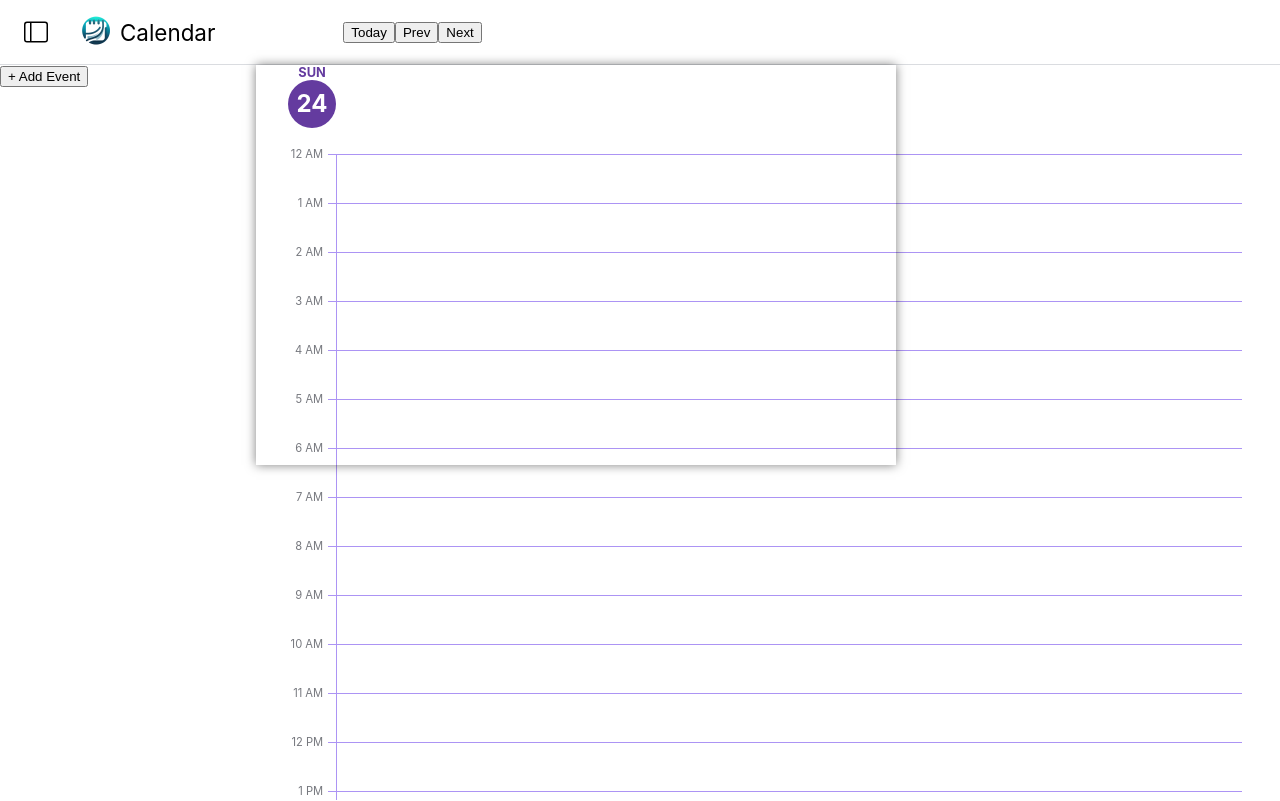
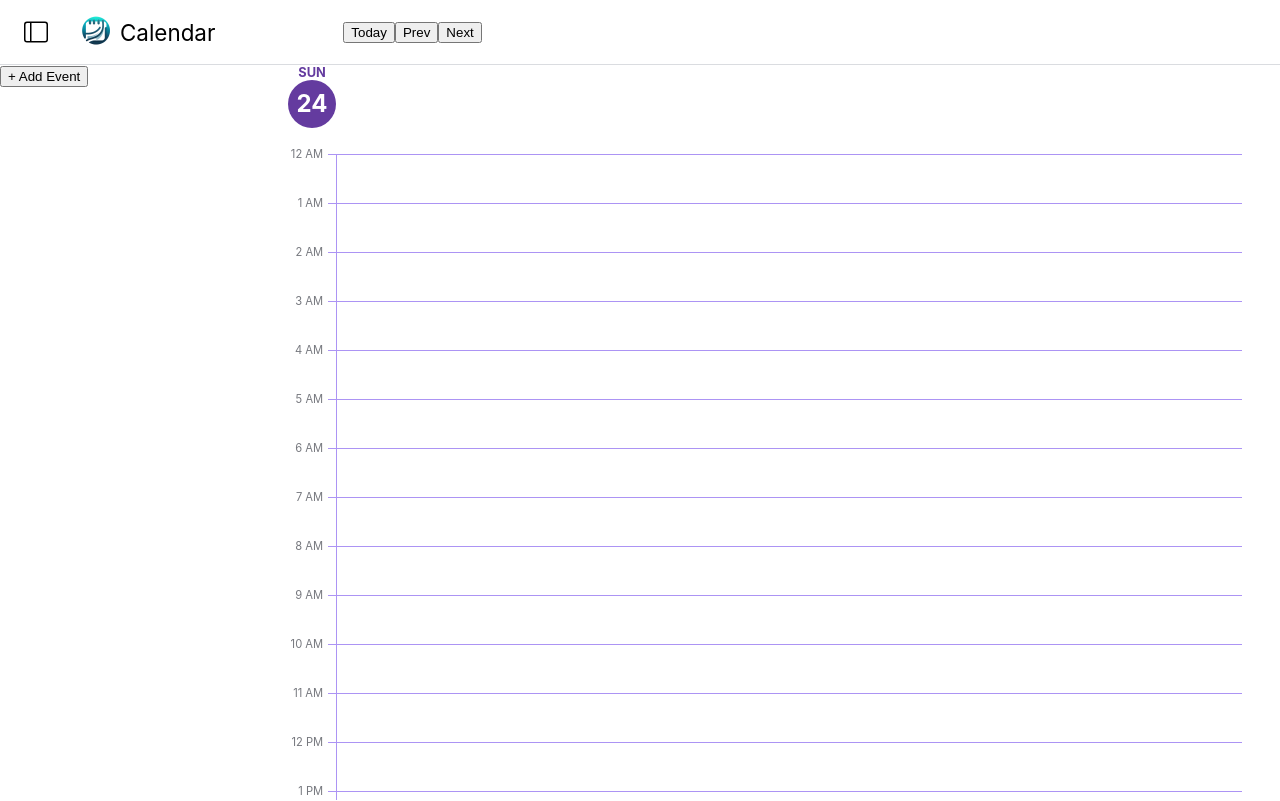
Before and after one commit to coloshword/calendar, a React (Create React App) app in the folder client/: page /calendar in a window 1280 px wide. Built offline with nearby package versions, Linux system fonts and the light colour scheme.

Commit message:
show modal prop

```diff
--- a/client/src/components/Calendar.tsx
+++ b/client/src/components/Calendar.tsx
@@ -12,6 +12,8 @@ const Calendar: FC = ({}) => {
     const [displayMode, setDisplayMode] = useState('d');
     const [today, setToday] = useState(new Date());
     const [viewDate, setViewDate] = useState(today);
+    /* State to show addEvent modal (to be passed) */
+    const [showModal, setShowModal] = useState(false);
     /* nextPrevDateBtns: Renders the next date and prev date buttons */
     const nextPrevDateBtns = () => {
         return(
@@ -57,8 +59,11 @@ const Calendar: FC = ({}) => {
                 {nextPrevDateBtns()}
             </div>
             <div className="calendar-body">
-                <LeftSidebar/>
-                <CalendarDisplay displayMode={displayMode} today={today} viewDate = {viewDate} />
+                <LeftSidebar
+                    showModal={showModal}
+                    setShowModal={setShowModal}
+                />
+                <CalendarDisplay displayMode={displayMode} today={today} viewDate = {viewDate} showModal={showModal} setShowModal={setShowModal}/>
             </div>
         </div>
     )
--- a/client/src/components/calendarComponents/CalendarDisplay.tsx
+++ b/client/src/components/calendarComponents/CalendarDisplay.tsx
@@ -6,14 +6,16 @@ interface CalendarDisplayProps {
     displayMode: string;   // prop from Calendary --> the current mode we are displaying
     today: Date;    // prop from Calendar --> the date today is
     viewDate: Date; // prop from Calendar --> the date we are viewing
+    showModal: boolean; // prop from Calendar --> whether or not to show the add event modal
+    setShowModal: Function; // prop from Calendar --> function to set the show modal state
 }
 
-const CalendarDisplay: FC<CalendarDisplayProps> = ({displayMode, viewDate, today}) => {
+const CalendarDisplay: FC<CalendarDisplayProps> = ({displayMode, viewDate, today, showModal, setShowModal}) => {
     /* State of the Calendar being displayed, whether day, week, or month. Will be passed as a prop later*/
     // on load we load the current date
     return (
         <div className="calendar-display">
-            {displayMode === 'd' && <Day day={viewDate} today={today}/>}
+            {displayMode === 'd' && <Day day={viewDate} today={today} showModal={showModal} setShowModal={setShowModal}/>}
         </div>
     )
 }
--- a/client/src/components/calendarComponents/Day.tsx
+++ b/client/src/components/calendarComponents/Day.tsx
@@ -6,7 +6,9 @@ const dayNames = ["SUN", "MON", "TUE", "WED", "THU", "FRI", "SAT"];
 // Define the props type
 interface DayProps {
     day: Date;
-    today: Date
+    today: Date;
+    showModal: boolean;
+    setShowModal: Function;
 }
 
 interface Event {
@@ -17,11 +19,10 @@ interface Event {
 
 
 /* Day: component that renders a "day" of the calendar --> specifically in day mode */
-const Day: FC<DayProps> = ({ day, today }) => {
+const Day: FC<DayProps> = ({ day, today, showModal, setShowModal}) => {
     /* renderDate: renders the display of day of the week and the date (of the month) */
     const [events, setEvents] = useState<Event[]>([]);
     const [domRect, setDomRect] = useState<DOMRect>();
-    const [showAddEvent, setShowAddEvent] = useState(true); /* renders the addEvent of */
     useEffect(() => {
         let div: HTMLElement = document.querySelector('.day-grid') as HTMLElement;
         setDomRect(div.getBoundingClientRect());
@@ -73,6 +74,7 @@ const Day: FC<DayProps> = ({ day, today }) => {
         // let rect:DOMRect = div.getBoundingClientRect();
         // addEvent('deez nuts', [2, 45], [6, 45]);
         // console.log(events);
+        console.log(showModal);
     }
 
     const renderEvents = () => {
@@ -123,7 +125,7 @@ const Day: FC<DayProps> = ({ day, today }) => {
 
     return (
         <div className="day-container unselectable">
-            {showAddEvent && (
+            {showModal && (
                 <AddEvent/>
             )}
             {renderDate()}
--- a/client/src/components/calendarComponents/leftSidebar.tsx
+++ b/client/src/components/calendarComponents/leftSidebar.tsx
@@ -1,11 +1,15 @@
 import React, { FC } from 'react';
 import '../calendarCSS/LeftSidebar.css';
 
-const LeftSidebar: FC = ({}) => {
+interface LeftSidebarProps {
+    showModal: boolean;
+    setShowModal: Function;
+}
+const LeftSidebar: FC<LeftSidebarProps> = ({showModal, setShowModal}) => {
     return (
         <div className="left-sidebar">
             {/* Add event sets modal state to (true) (show), which shows the modal*/}
-            <button> + Add Event </button>
+            <button onClick={() => setShowModal(true)}> + Add Event </button>
         </div>
     )
 }
```
